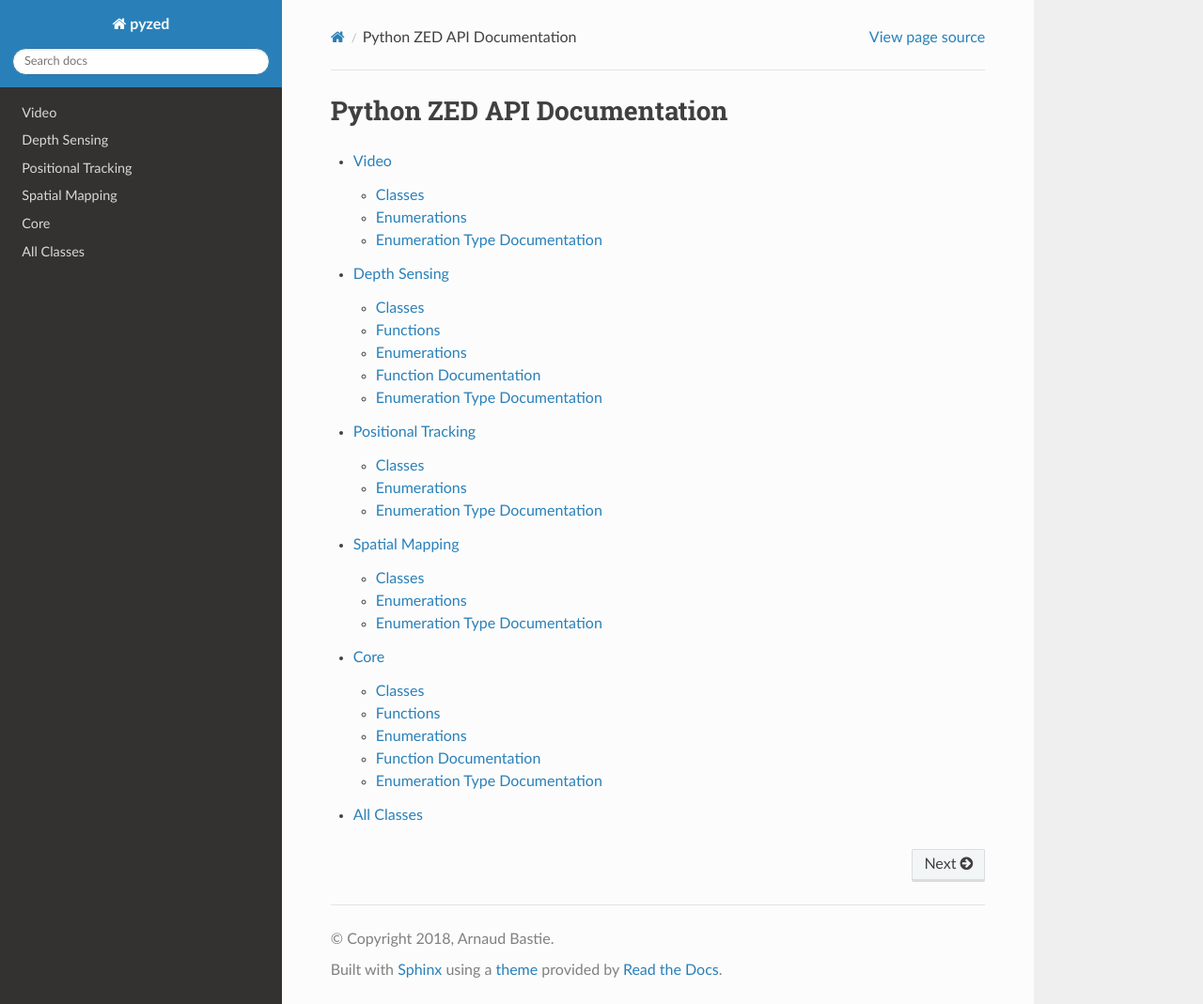
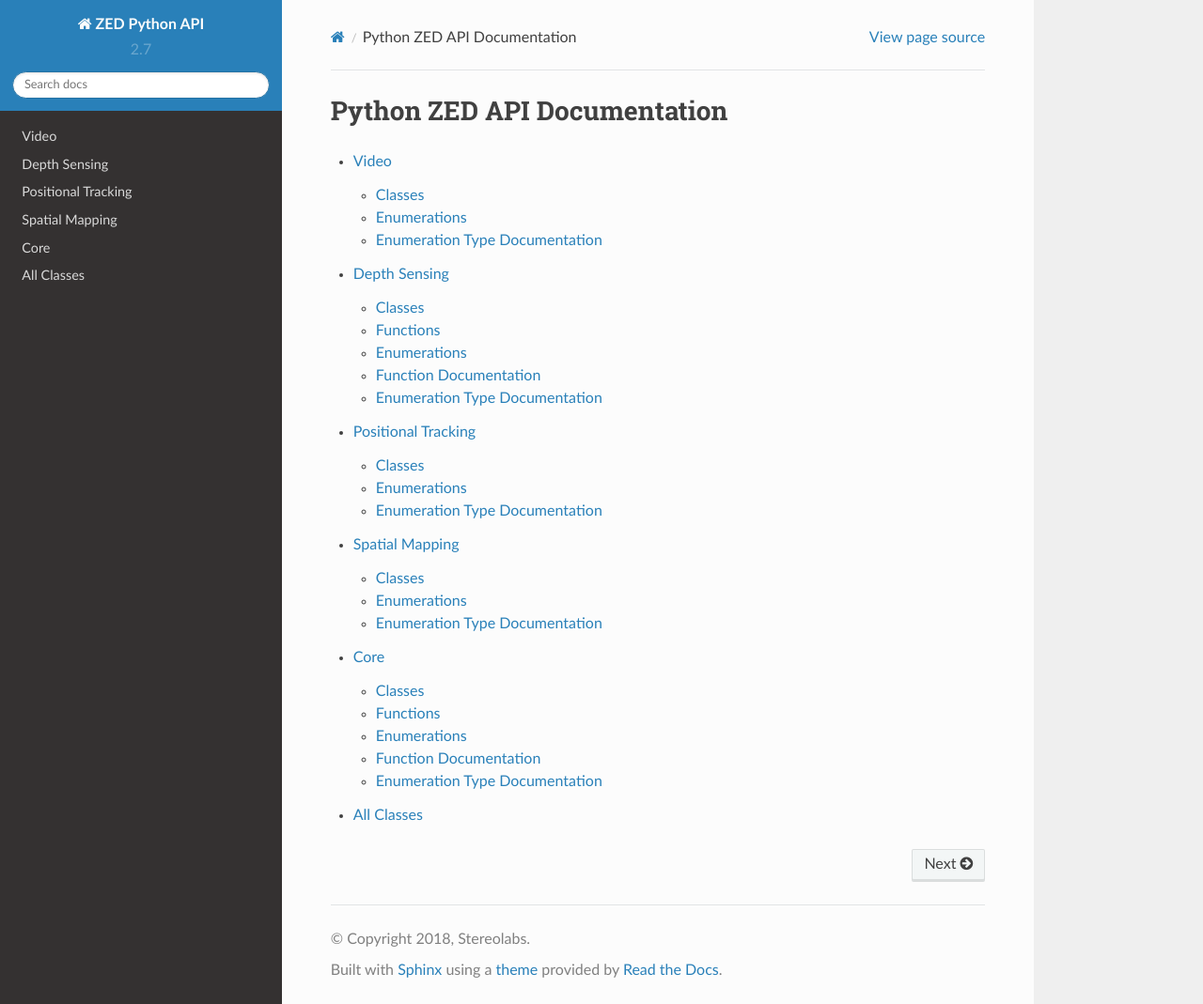
Before and after one commit to stereolabs/zed-python-api, a Sphinx documentation site: the page built from doc/source/index.rst, in a window 1280 px wide and 1069 px high. Shown: the whole window at 94% size. Built offline with Sphinx 7.4.7 and the Read the Docs theme 2.0.0, drawn with Linux system fonts in a browser that asks for light colours.

Commit message:
Minor fix

```diff
--- /dev/null
+++ b/doc/requirements.txt
@@ -0,0 +1,2 @@
+sphinx
+sphinx_rtd_theme
--- a/doc/source/conf.py
+++ b/doc/source/conf.py
@@ -19,14 +19,14 @@
 
 # -- Project information -----------------------------------------------------
 
-project = 'pyzed'
-copyright = '2018, Arnaud Bastie'
-author = 'Arnaud Bastie'
+project = 'ZED Python API'
+copyright = '2018, Stereolabs'
+author = 'Stereolabs'
 
 # The short X.Y version
-version = ''
+version = '2.7'
 # The full version, including alpha/beta/rc tags
-release = '2.7'
+release = version
 
 
 # -- General configuration ---------------------------------------------------
@@ -91,7 +91,7 @@
 # Add any paths that contain custom static files (such as style sheets) here,
 # relative to this directory. They are copied after the builtin static files,
 # so a file named "default.css" will overwrite the builtin "default.css".
-html_static_path = ['pyzedstatic']
+# html_static_path = ['pyzedstatic']
 
 # Custom sidebar templates, must be a dictionary that maps document names
 # to template names.
@@ -135,7 +135,7 @@
 #  author, documentclass [howto, manual, or own class]).
 latex_documents = [
     (master_doc, 'pyzed.tex', 'pyzed Documentation',
-     'Arnaud Bastie', 'manual'),
+     author, 'manual'),
 ]
 
 
```
